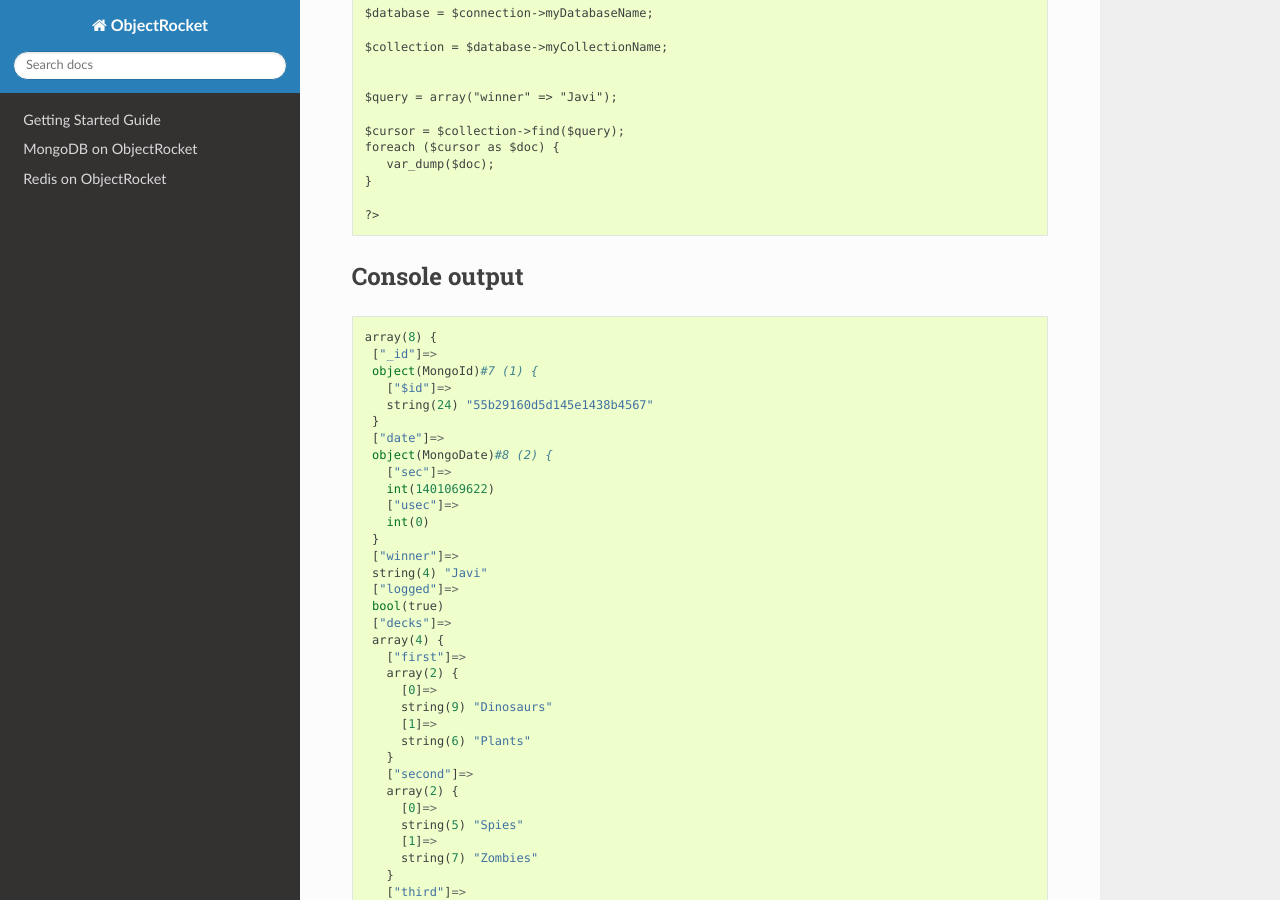
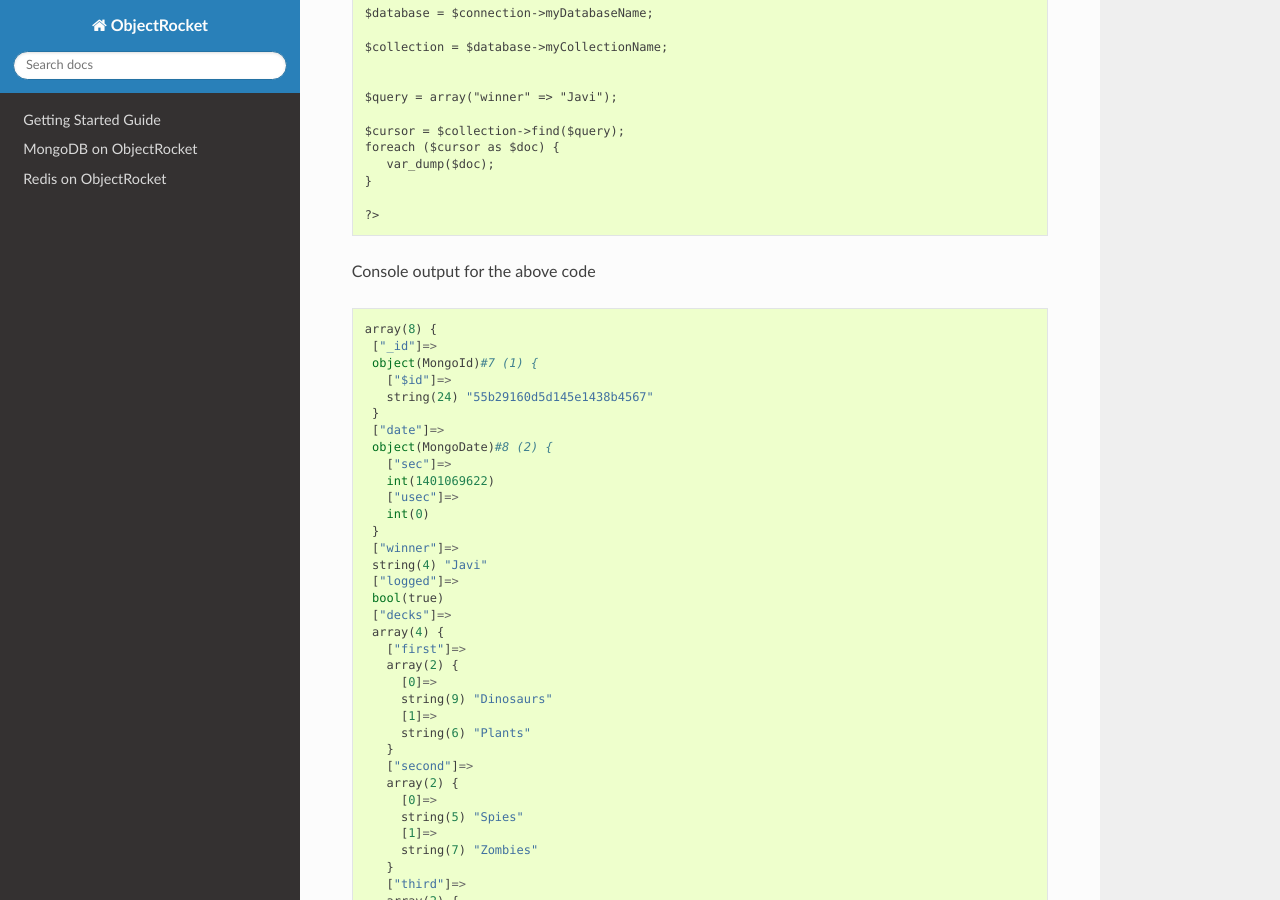
Before and after one commit to zcorleissen/documentation, a Sphinx documentation site: the page built from source/php_examples.rst, in a window 1280 px wide and 900 px high, scrolled down 2594 px. Built offline with Sphinx 7.4.7 and the Read the Docs theme 2.0.0, drawn with Linux system fonts in a browser that asks for light colours; pages that are not in the unit, such as notebooks, are missing from menus.

Commit message:
that shouldn't be a title -_-

```diff
--- a/source/php_examples.rst
+++ b/source/php_examples.rst
@@ -140,8 +140,7 @@ Finding all documents searching by a specific field
  ?>
 
 
-Console output
---------------
+Console output for the above code
 ::
 
  array(8) {
```
